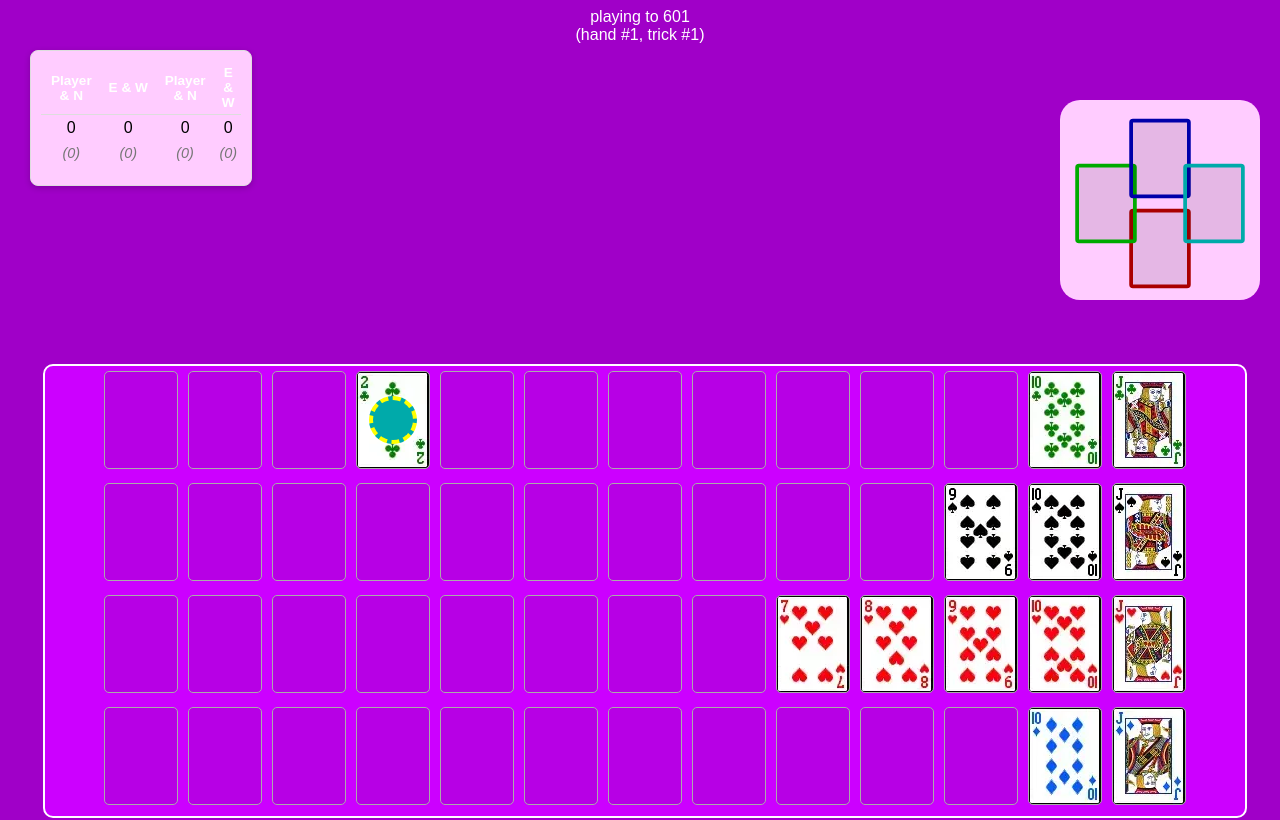
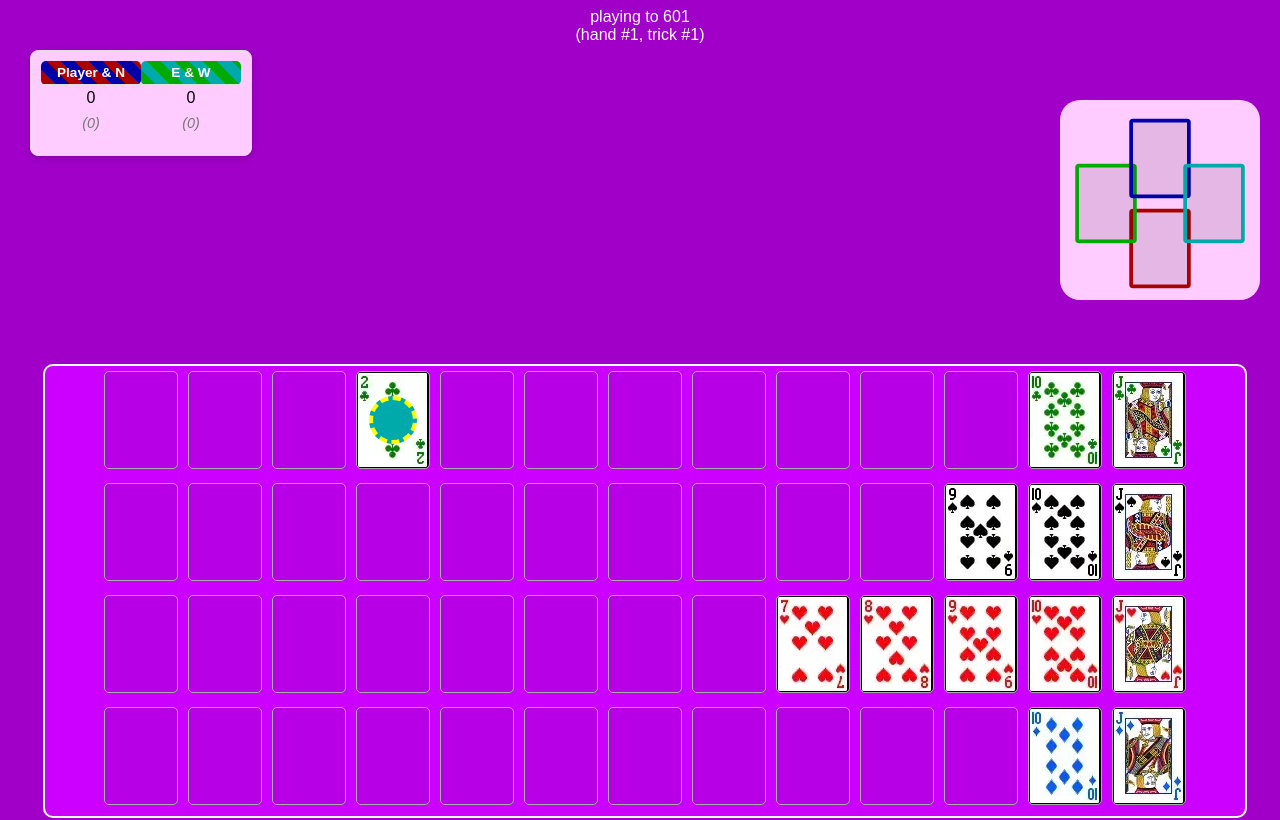
Before and after one commit to ADBond/witan, a website built with Vite: page index.html in a window 1280 px wide. Shown: the top 820 px of the page. Built offline with nearby package versions, Linux system fonts and the light colour scheme.

Commit message:
slightly better score table

```diff
--- a/public/style.css
+++ b/public/style.css
@@ -240,6 +240,7 @@ body {
     /* background: #727; */
 }
 
+/* 3-player */
 #scores-table-header-player {
     background: #a00;
 }
@@ -250,6 +251,22 @@ body {
 
 #scores-table-header-comp2 {
     background: #00a;
+}
+/* 4-player */
+#scores-table-header-team02 {
+    background: repeating-linear-gradient(
+        45deg,
+        #a00 0 10px,
+        #00a 10px 20px
+    )
+}
+
+#scores-table-header-team13 {
+    background: repeating-linear-gradient(
+        45deg,
+        #0a0 0 10px,
+        #0aa 10px 20px
+    )
 }
 
 #scores-table td {
--- a/src/game/gamestate.ts
+++ b/src/game/gamestate.ts
@@ -23,8 +23,7 @@ export class GameState {
 
     public players: Player[] = [];
     public trickIndex: number;
-    // public trickInProgress: [Card, Player][] = [];
-    // public playedCards: Card[] = [];
+
     public grid: Grid = new Grid();
 
     public handNumber: number = 0;
@@ -33,7 +32,6 @@ export class GameState {
     public previousTrick: [Card, Player][] = [];
 
     constructor(public playerNames: AgentName[], public config: GameConfig) {
-        // TODO: more / flexi ??
         const playerConfig: PlayerName[] = ['player', 'comp1', 'comp2', 'comp3'];
         const agents: Agent[] = playerNames.map((name) => agentLookup(name));
         this.players = playerNames.map(
@@ -66,11 +64,7 @@ export class GameState {
 
         newState.players = this.players.map(player => player.clone());
         newState.trickIndex = this.trickIndex;
-        // TODO: does it matter that these players are different to the ones in player array?
-        // newState.trickInProgress = this.trickInProgress.map(
-        //     ([card, player]) => [card, player.clone()]
-        // );
-        // newState.playedCards = [...this.playedCards];
+
         newState.grid = this.grid.clone();
 
         newState.handNumber = this.handNumber;
@@ -302,7 +296,7 @@ export class GameState {
             case 3:
                 return ['player', 'comp1', 'comp2'];
             case 4:
-                return ['team02', 'team13', 'team02', 'team13'];
+                return ['team02', 'team13'];
             default:
                 throw Error(`Unsupported player count: ${this.numPlayers}`);
         }
```
